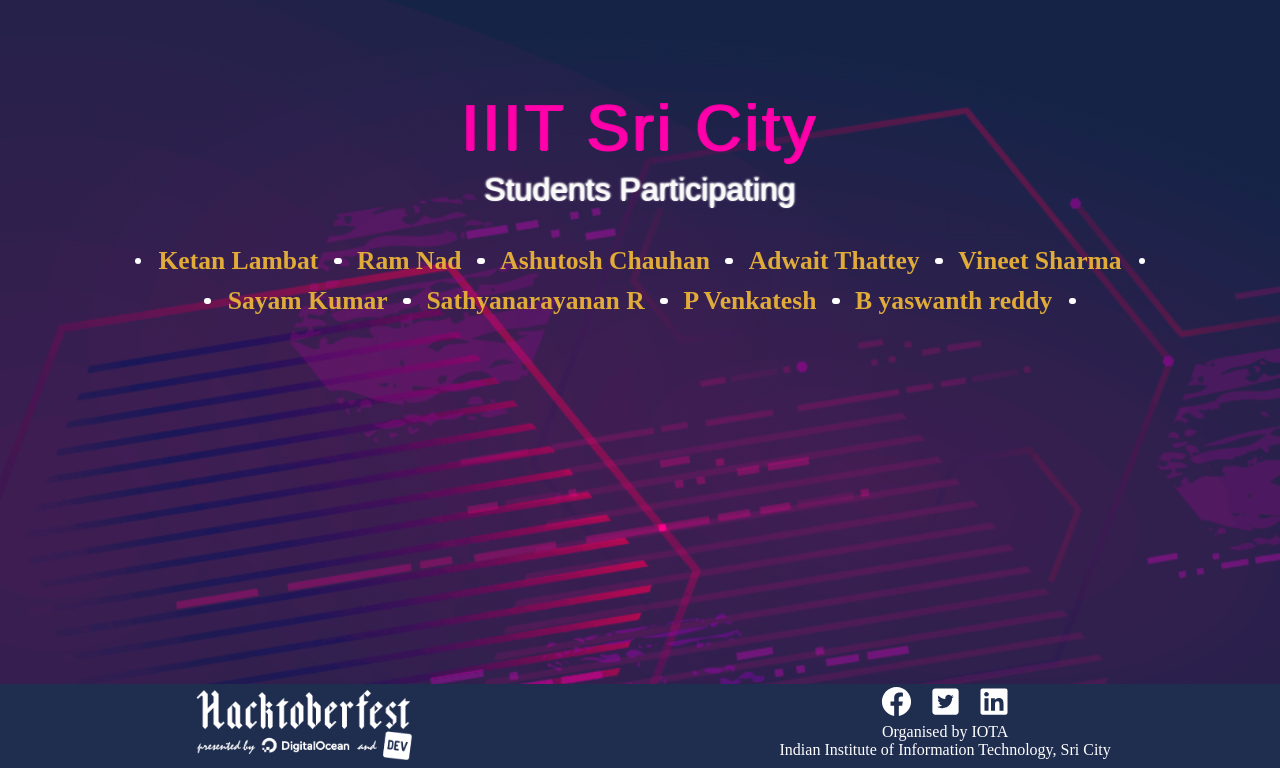
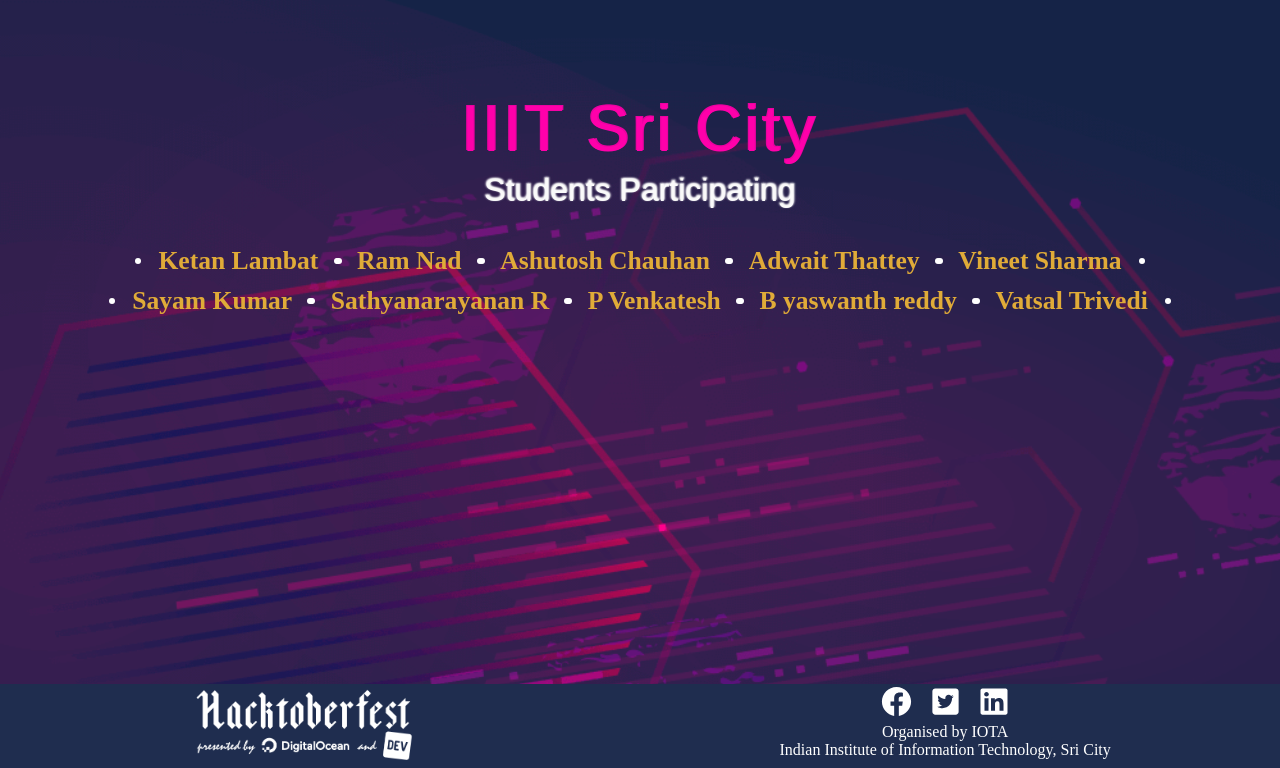
Before and after one commit to Project-Club-IIITS/hacktoberfest2019-participants, a Jekyll site: the page index.html, which Jekyll copies as it is, in a window 1280 px wide, cut to the strip 132-900 px from the top of the page. Built offline with Jekyll 4.4.1, drawn with Linux system fonts in a browser that asks for light colours; some web fonts are replaced.

Commit message:
Update index.html

```diff
--- a/index.html
+++ b/index.html
@@ -55,7 +55,7 @@
                 <li><a href="https://github.com/rsathya4802">Sathyanarayanan R</a></li>
                 <li><a href="https://github.com/venky6888">P Venkatesh</a></li>
                 <li><a href="https://github.com/Satoruokabe">B yaswanth reddy</a></li>
-
+                <li><a  href="https://github.com/vattytrivedi">Vatsal Trivedi</a></li>
             </ul>
         </div>
     </div>
```
